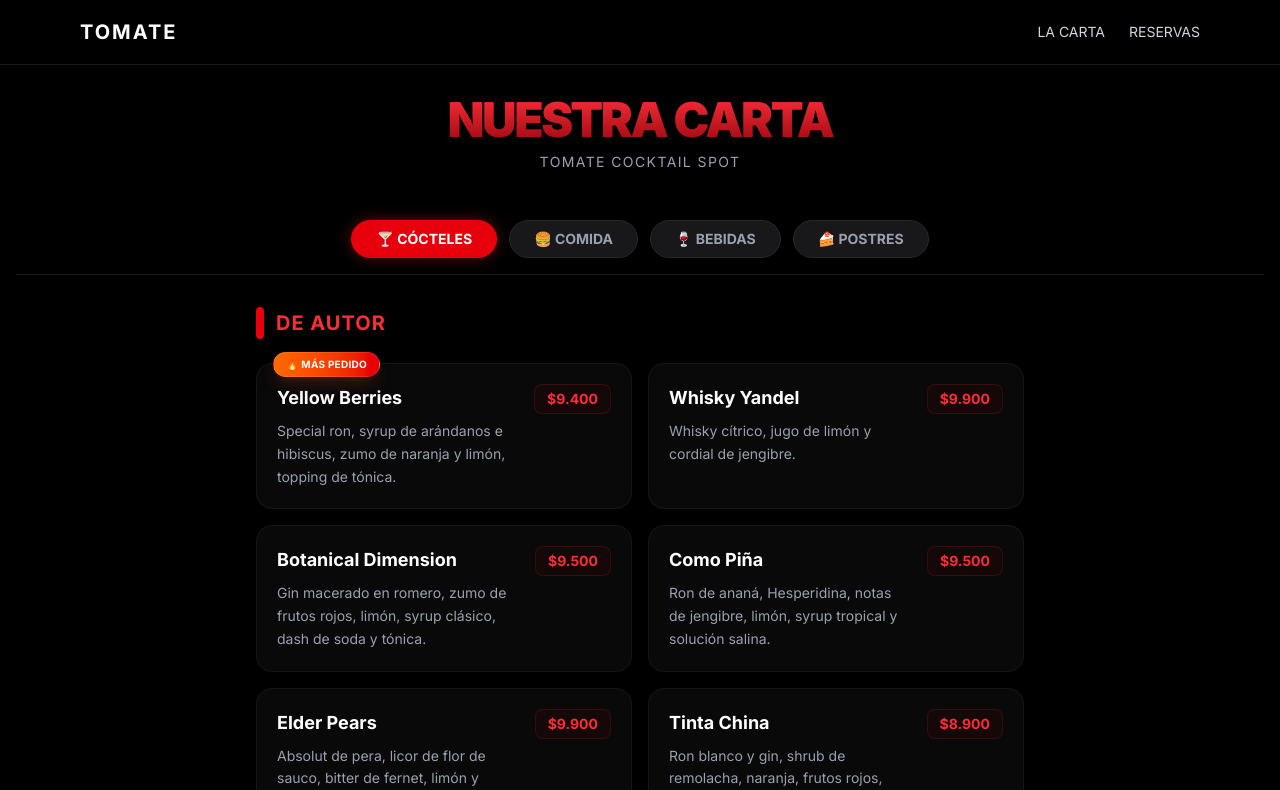
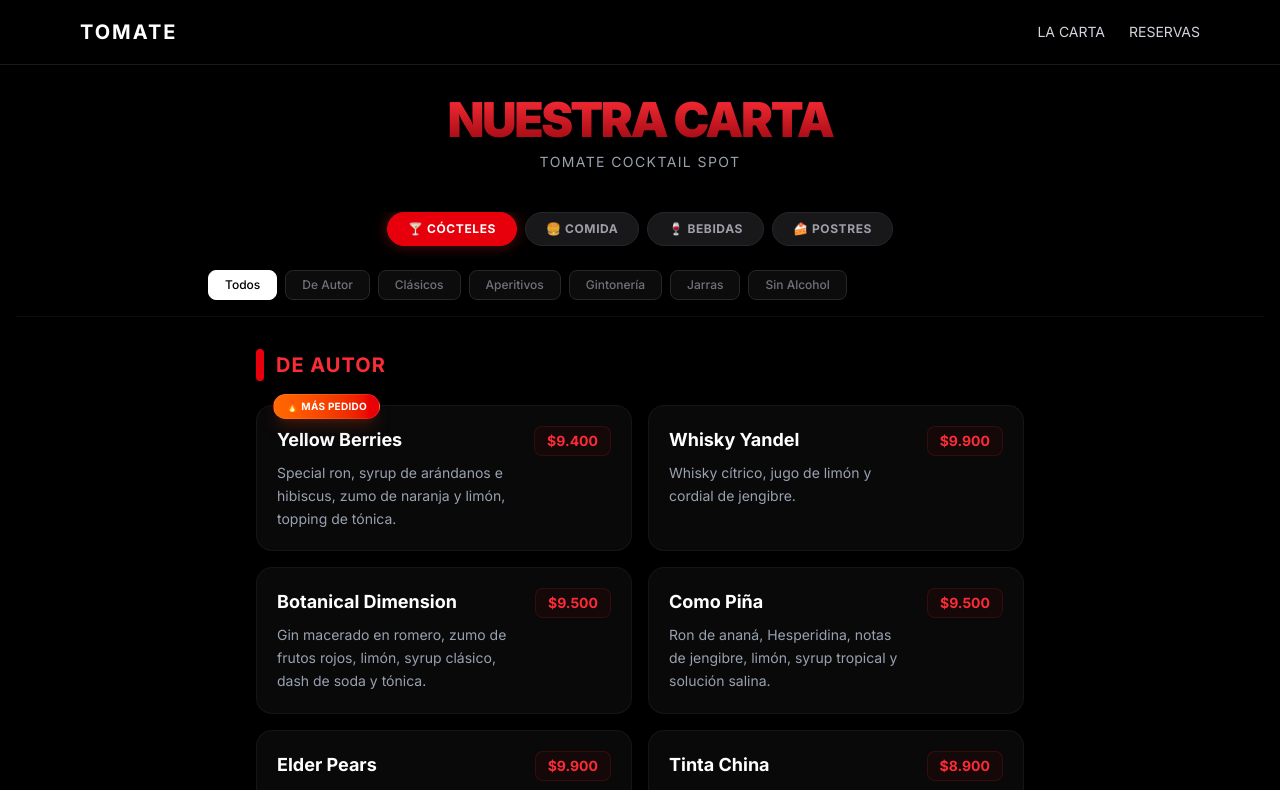
Before and after one commit to Malioj/tomate-spot, a Next.js app: page /carta in a window 1280 px wide. Shown: the top 790 px of the page. Built offline with nearby package versions, Linux system fonts and the light colour scheme.

Commit message:
Nuevos filtros horizontales y mejoras en reservas

```diff
--- a/app/carta/page.tsx
+++ b/app/carta/page.tsx
@@ -1,24 +1,52 @@
 "use client";
-import { useState } from 'react';
+import { useState, useMemo, useEffect } from 'react';
 import { menuItems, Categoria } from './data';
 
 export default function CartaPage() {
   const [activeTab, setActiveTab] = useState<Categoria>('cocteles');
+  const [activeSubTab, setActiveSubTab] = useState<string>('Todos');
 
-  const productosFiltrados = menuItems.filter(item => item.categoria === activeTab);
+  // 1. Primero filtramos por la Categoría Principal (Tabs de arriba)
+  const productosDeLaCategoria = useMemo(() => {
+    return menuItems.filter(item => item.categoria === activeTab);
+  }, [activeTab]);
 
-  const porSubcategoria = productosFiltrados.reduce((acc, item) => {
+  // 2. Extraemos las subcategorías únicas disponibles en esta categoría
+  const subcategoriasDisponibles = useMemo(() => {
+    const subs = new Set(productosDeLaCategoria.map(i => i.subcategoria || 'Varios'));
+    return ['Todos', ...Array.from(subs)];
+  }, [productosDeLaCategoria]);
+
+  // 3. Reseteamos el subfiltro cuando cambiamos de categoría principal
+  useEffect(() => {
+    setActiveSubTab('Todos');
+  }, [activeTab]);
+
+  // 4. Filtramos finalmente por la Subcategoría seleccionada (Chips)
+  const productosVisibles = useMemo(() => {
+    if (activeSubTab === 'Todos') return productosDeLaCategoria;
+    return productosDeLaCategoria.filter(item => (item.subcategoria || 'Varios') === activeSubTab);
+  }, [productosDeLaCategoria, activeSubTab]);
+
+  // Agrupamos para mostrar (si está en 'Todos', mostramos agrupado, si no, lista plana)
+  const porSubcategoria = useMemo(() => {
+    if (activeSubTab !== 'Todos') {
+      return { [activeSubTab]: productosVisibles };
+    }
+    // Si es "Todos", agrupamos como antes para mantener el orden visual
+    return productosVisibles.reduce((acc, item) => {
       const sub = item.subcategoria || 'Varios';
       if (!acc[sub]) acc[sub] = [];
       acc[sub].push(item);
       return acc;
     }, {} as Record<string, typeof menuItems>);
+  }, [productosVisibles, activeSubTab]);
 
   return (
     <main className="min-h-screen bg-black text-white pt-24 px-4 pb-12">
 
       {/* ENCABEZADO */}
-      <div className="max-w-4xl mx-auto text-center mb-8 animate-fadeIn">
+      <div className="max-w-4xl mx-auto text-center mb-6 animate-fadeIn">
         <h1 className="text-5xl font-black text-transparent bg-clip-text bg-linear-to-b from-red-500 to-red-800 mb-2 tracking-tighter">
           NUESTRA CARTA
         </h1>
@@ -27,9 +55,9 @@ export default function CartaPage() {
         </p>
       </div>
 
-      {/* PESTAÑAS DE NAVEGACIÓN */}
-      <div className="sticky top-20 z-40 bg-black/90 backdrop-blur-md py-4 mb-8 border-b border-white/10">
-        <div className="max-w-4xl mx-auto flex flex-wrap justify-center gap-3 px-2">
+      {/* PESTAÑAS PRINCIPALES (Nivel 1) */}
+      <div className="sticky top-16 z-40 bg-black/95 backdrop-blur-md pt-4 pb-2 border-b border-white/5">
+        <div className="max-w-4xl mx-auto flex overflow-x-auto no-scrollbar gap-2 px-2 pb-2 justify-start md:justify-center">
           {[
             { id: 'cocteles', label: '🍸 CÓCTELES' },
             { id: 'comida', label: '🍔 COMIDA' },
@@ -39,33 +67,67 @@ export default function CartaPage() {
             <button
               key={tab.id}
               onClick={() => setActiveTab(tab.id as Categoria)}
-              className={`whitespace-nowrap px-6 py-2 rounded-full font-bold text-sm transition-all duration-300 border ${
+              className={`whitespace-nowrap px-5 py-2 rounded-full font-bold text-xs tracking-wider transition-all duration-300 border mb-1 ${
                 activeTab === tab.id
                   ? 'bg-red-600 border-red-600 text-white shadow-[0_0_15px_rgba(220,38,38,0.4)]'
-                  : 'bg-zinc-900 border-zinc-800 text-gray-400 hover:border-gray-600 hover:text-white'
+                  : 'bg-zinc-900 border-zinc-800 text-zinc-400'
               }`}
             >
               {tab.label}
             </button>
           ))}
         </div>
+
+        {/* --- NUEVO: SUB-FILTROS CON FADE VISUAL --- */}
+        {subcategoriasDisponibles.length > 2 && (
+          // Agregamos 'relative' al contenedor padre
+          <div className="relative max-w-4xl mx-auto mt-1">
+
+            {/* La lista de botones con scroll */}
+            <div className="flex overflow-x-auto no-scrollbar gap-2 px-4 py-2">
+              {subcategoriasDisponibles.map((sub) => (
+                <button
+                  key={sub}
+                  onClick={() => setActiveSubTab(sub)}
+                  className={`whitespace-nowrap px-4 py-1.5 rounded-lg text-xs font-medium transition-all duration-200 border flex-shrink-0 ${
+                    activeSubTab === sub
+                      ? 'bg-white text-black border-white'
+                      : 'bg-zinc-900/50 text-zinc-500 border-zinc-800 hover:border-zinc-600'
+                  }`}
+                >
+                  {sub}
+                </button>
+              ))}
+              {/* Elemento invisible al final para dar margen derecho al último botón */}
+              <div className="w-4 flex-shrink-0"></div>
+            </div>
+
+            {/* --- EL TRUCO DE MAGIA: SOMBRA DEGRADADA A LA DERECHA --- */}
+            {/* Esto crea un difuminado negro a la derecha que indica continuidad */}
+            <div className="absolute inset-y-0 right-0 w-12 bg-gradient-to-l from-black via-black/80 to-transparent pointer-events-none"></div>
+
+          </div>
+        )}
       </div>
 
       {/* LISTA DE PRODUCTOS */}
-      <div className="max-w-3xl mx-auto space-y-12">
+      <div className="max-w-3xl mx-auto space-y-12 mt-8">
         {Object.entries(porSubcategoria).map(([subcategoria, items]) => (
           <section key={subcategoria} className="animate-slideUp">
 
+            {/* Solo mostramos el título de sección si estamos viendo "Todos" */}
+            {activeSubTab === 'Todos' && (
               <h3 className="flex items-center text-xl font-bold text-red-500 mb-6 uppercase tracking-wider">
                 <span className="w-2 h-8 bg-red-600 mr-3 rounded-full"></span>
                 {subcategoria}
               </h3>
+            )}
 
             <div className="grid gap-4 md:grid-cols-2">
               {items.map((item) => (
                 <article key={item.id} className="group relative bg-zinc-900/40 border border-white/5 p-5 rounded-2xl hover:bg-zinc-900/80 hover:border-red-600/30 transition-all duration-300">
 
-                  {/* --- AQUÍ ESTÁ LO NUEVO: ETIQUETAS DE COLORES --- */}
+                  {/* ETIQUETAS */}
                   {item.etiqueta && (
                     <div className={`absolute -top-3 left-4 text-white text-[10px] font-bold px-3 py-1 rounded-full shadow-lg uppercase tracking-wide border border-white/10 z-10 ${
                       item.etiqueta.includes('Más Pedido') ? 'bg-linear-to-r from-orange-500 to-red-600 shadow-orange-900/40' :
@@ -76,7 +138,6 @@ export default function CartaPage() {
                       {item.etiqueta}
                     </div>
                   )}
-                  {/* ----------------------------------------------- */}
 
                   <div className="flex justify-between items-start gap-4">
                     <div>
--- a/app/globals.css
+++ b/app/globals.css
@@ -19,3 +19,12 @@ body {
   color: #ffffff;      /* Texto blanco */
   font-family: Arial, Helvetica, sans-serif;
 }
+
+/* Utilidad para ocultar la barra de scroll pero permitir el deslizamiento */
+.no-scrollbar::-webkit-scrollbar {
+  display: none;
+}
+.no-scrollbar {
+  -ms-overflow-style: none;  /* IE and Edge */
+  scrollbar-width: none;  /* Firefox */
+}
--- a/app/page.tsx
+++ b/app/page.tsx
@@ -3,13 +3,13 @@ import Link from "next/link";
 // --- AGENDA DE DJs (Edita esto cada semana) ---
 const agenda = [
   {
-    dia: "VIERNES 29",
+    dia: "VIERNES 28",
     dj: "GUY J",
     estilo: "Progressive House",
     horario: "23:00 HS"
   },
   {
-    dia: "SÁBADO 30",
+    dia: "SÁBADO 29",
     dj: "ALBUQUERQUE",
     estilo: "Tech House / Melodic",
     horario: "23:30 HS"
```
Also changed, not shown: app/reservas/page.tsx (+50 -27 lines), 1 other file (tests, documents, lock files or other folders). Lines whose indentation alone changed are shown as unchanged.
